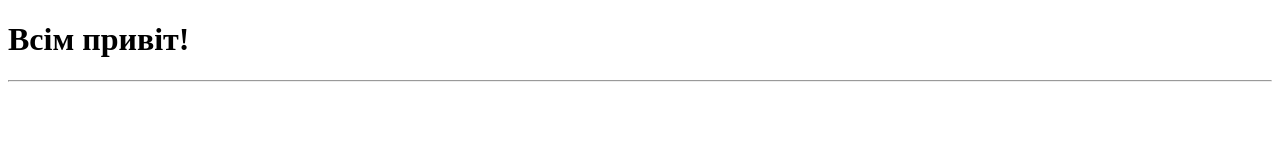
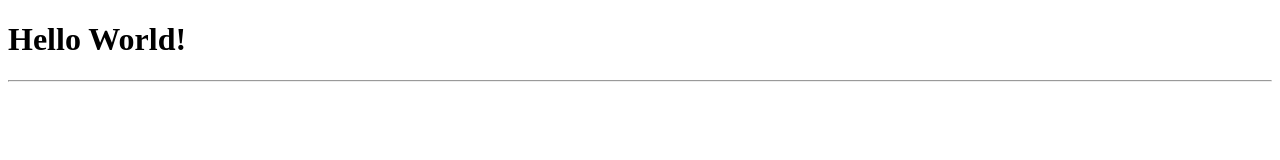
Before and after one commit to iLavruk/iLavruk.github.io, a plain HTML site: page index.html in a window 1280 px wide. Drawn offline with Linux system fonts and the light colour scheme.

Commit message:
Update index.html

```diff
--- a/index.html
+++ b/index.html
@@ -8,7 +8,7 @@
 </head>
 
 <body>
-    <h1>Всім привіт!</h1>
+    <h1>Hello World!</h1>
     <hr>
 </body>
 
```
